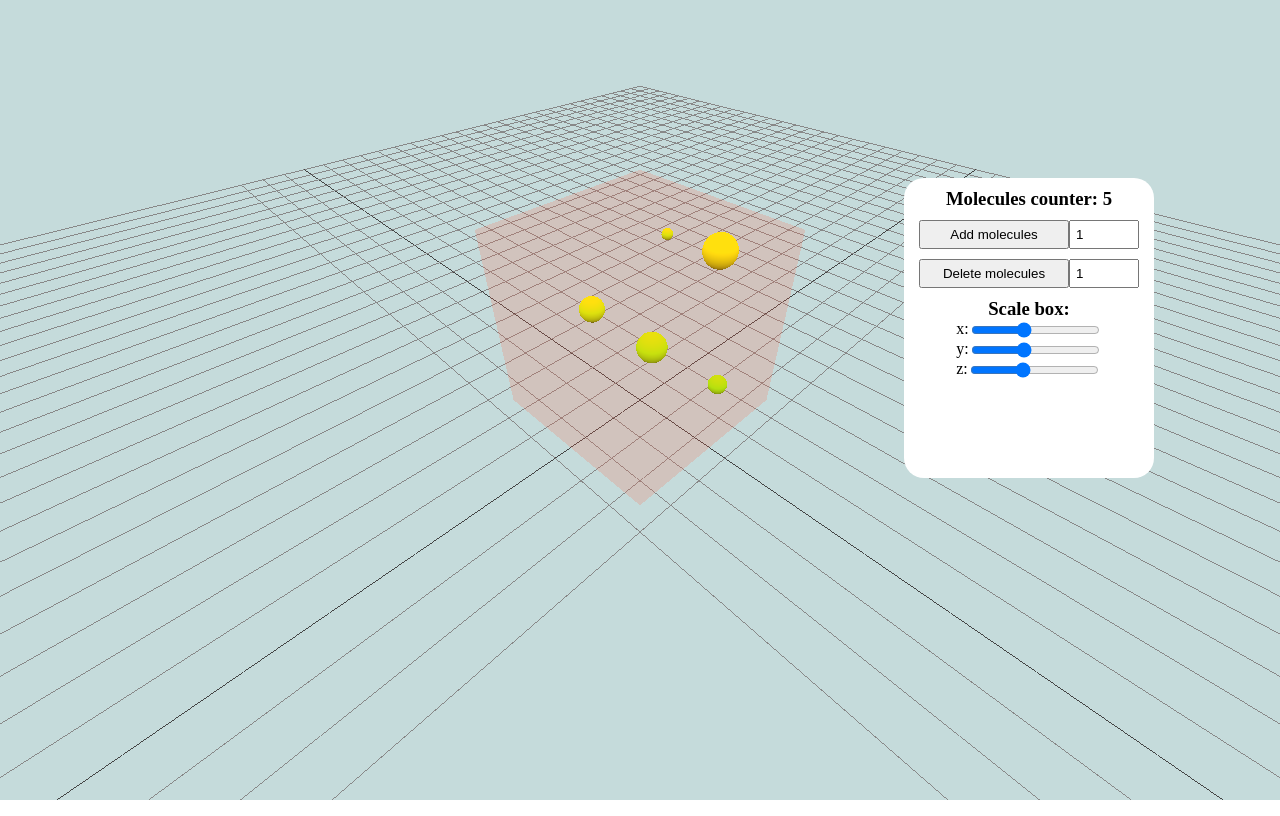
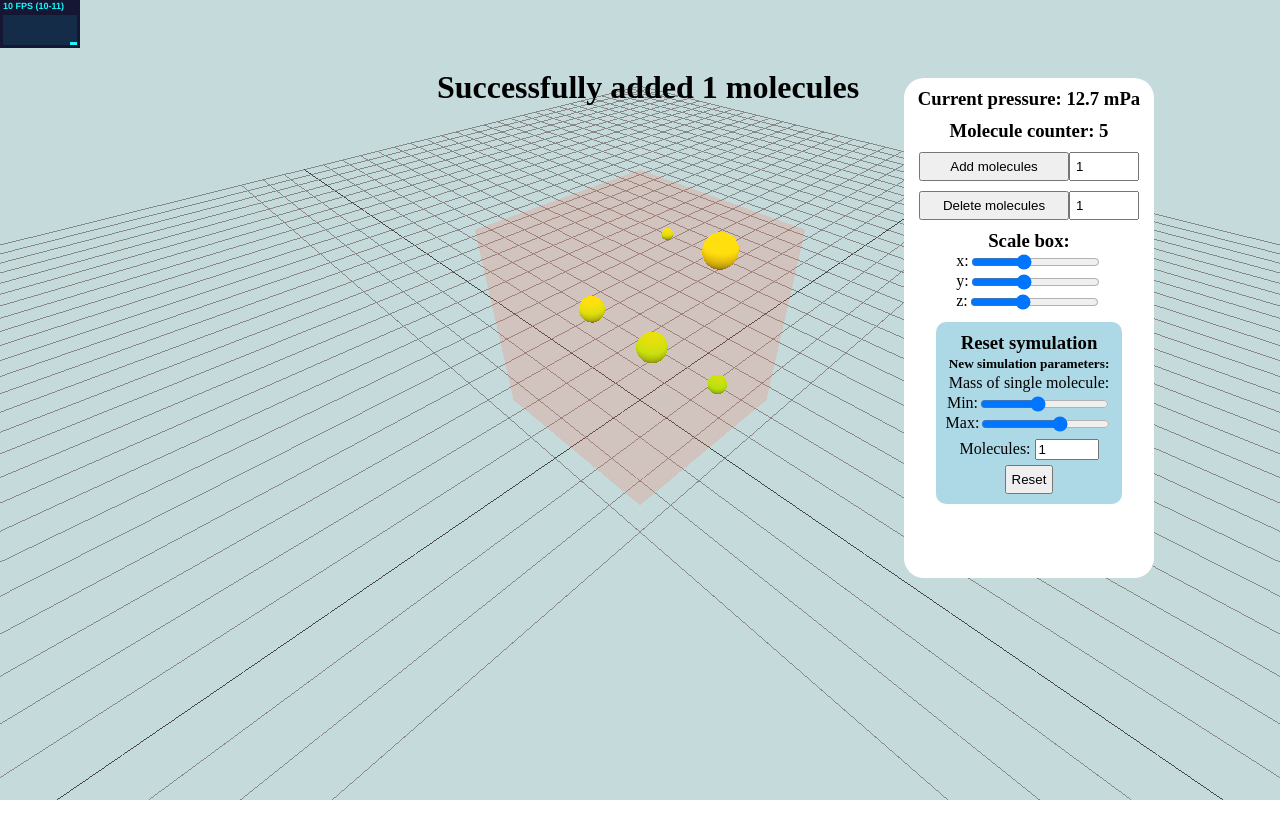
Before and after one commit to SirStefano/Perfect_Gas_Symulation, a website built with Vite: page index.html in a window 1280 px wide. Both pictures are taken after a click on the button "Add molecules". Built offline with nearby package versions, Linux system fonts and the light colour scheme; animation ran at ten frames a second.

Commit message:
Version with reset

```diff
--- a/index.html
+++ b/index.html
@@ -9,7 +9,9 @@
   <body>
     <div id="canvas-wrap">
       <canvas id="myCanvas"></canvas>
+      <h1 id="information"></h1>
       <div id="overlay">
+        <h3 id="pressure"></h3>
         <h3 id="mCounter"></h3>
         <div class="ButtonsWithNumberField">
           <button id="addButton">Add molecules</button>
@@ -21,18 +23,36 @@
         </div>
         <h3>Scale box:</h3>
         <div id="resizeBoxes">
-          <div class="resizeBox">
+          <div class="rangeComp">
             <label for="xSize">x:</label>
             <input type="range" id="xSize" name="Box" min="-5" max="10" value="1" step="1"/>
           </div>
-          <div class="resizeBox">
+          <div class="rangeComp">
             <label for="ySize">y:</label>
             <input type="range" id="ySize" name="Box" min="-5" max="10" value="1" step="1"/>
           </div>
-          <div class="resizeBox">
+          <div class="rangeComp">
             <label for="zSize">z:</label>
             <input type="range" id="zSize" name="Box" min="-5" max="10" value="1" step="1"/>
           </div>
+        </div>
+        <div id="newSymulation">
+          <h3>Reset symulation</h3>
+          <h5>New simulation parameters:</h5>
+          <p>Mass of single molecule:</p>
+          <div class="rangeComp">
+            <label for="minimumMass">Min:</label>
+            <input type="range" id="minimumMass" name="Box" min="-8" max="8" value="-1" step="1"/>
+          </div>
+          <div class="rangeComp">
+            <label for="maximumMass">Max:</label>
+            <input type="range" id="maximumMass" name="Box" min="-8" max="8" value="2" step="1"/>
+          </div>
+          <div class="parameter">
+            <label for="moleculesStartingNumber">Molecules:</label>
+            <input type="number" id="moleculesStartingNumber" min="1" max="100" value="1">
+          </div>
+          <button id="reset">Reset</button>
         </div>
       </div>
     </div>
--- a/src/main.js
+++ b/src/main.js
@@ -2,60 +2,92 @@ import './style.css'
 
 import * as THREE from 'three';
 import {OrbitControls}  from 'three/examples/jsm/controls/OrbitControls.js';
+import Stats from 'three/examples/jsm/libs/stats.module.js';
 
 import {readyCube ,scaleCube} from "./modules/cube.js";
-import {generateMolecules, updateMolecules, resetToExport, countMolecules, removeMolecule, verifyMolecules} from "./modules/molecules.js";
+import {generateMolecules, updateMolecules, resetToExport, countMolecules,
+  removeMolecule, verifyMolecules, calculatePressure, changeRadiusRange} from "./modules/molecules.js";
 
 const addMolecule = document.getElementById("addButton");
 const addNumber = document.getElementById("numberToAdd");
 const remMolecule = document.getElementById("removeButton");
 const remNumber = document.getElementById("numberToRemove");
 const counter = document.getElementById("mCounter");
+const pressure = document.getElementById("pressure");
+const minMass = document.getElementById("minimumMass");
+const maxMass = document.getElementById("maximumMass");
+const resetButton = document.getElementById("reset");
+const moleculesNum = document.getElementById("moleculesStartingNumber");
+const infoText = document.getElementById("information");
 const [boxX, boxY, boxZ] = [document.getElementById("xSize"),
   document.getElementById("ySize"),document.getElementById("zSize")];
-
-addMolecule.onclick = function(){
-  generateMolecules(addNumber.value, scene);
-  udpateCounter();
-}
+const statsInfo = new Stats();
 
 boxX.onchange = handleResizeChange;
 boxY.onchange = handleResizeChange;
 boxZ.onchange = handleResizeChange;
 
+addMolecule.onclick = function(){
+  const oldNumber = countMolecules();
+  generateMolecules(addNumber.value, scene);
+  const newNumber = countMolecules();
+  displayInfo(oldNumber, newNumber)
+  updateCounter();
+}
+
+function displayInfo(oldNumber, newNumber){
+  const diffrance = newNumber - oldNumber;
+  if(diffrance == 0){
+    infoText.textContent = "Can't add any new molecules, please try resize box for more space";
+  }else{
+    infoText.textContent = "Successfully added "+diffrance+" molecules";
+  }
+  setTimeout(function(){infoText.textContent=""},3000);
+}
+
 function handleResizeChange(){
-  let x = parseInt(boxX.value);
-  let y = parseInt(boxY.value);
-  let z = parseInt(boxZ.value);
-  if(x<=0){
-    x = 9 + x;
-    x /= 10;
-  }if(y<=0){
-    y = 9 + y;
-    y /= 10;
-  }if(z<=0){
-    z = 9 + z;
-    z /= 10;
-  }
+  let x = negativeToRoot(parseInt(boxX.value));
+  let y = negativeToRoot(parseInt(boxY.value));
+  let z = negativeToRoot(parseInt(boxZ.value));
   scaleCube(x, y, z);
   verifyMolecules(scene);
-  udpateCounter();
+  updateCounter();
+}
+
+function negativeToRoot(number){
+  if(number<=0){
+    number = 9 + number;
+    number /= 10;
+  }
+  return number;
 }
 
 remMolecule.onclick = function(){
   for(let i = 0; i<remNumber.value; ++i){
     removeMolecule(scene);
-    udpateCounter();
+    updateCounter();
   }
 }
 
-function udpateCounter(){
-  counter.textContent = "Molecules counter: " + countMolecules();
+resetButton.onclick = resetAnimation;
+
+function updateCounter(){
+  counter.textContent = "Molecule counter: " + countMolecules();
 }
+
+function updatePressure(){
+  let pressureNumber = calculatePressure();
+  if(pressureNumber>=0.1){
+    pressure.textContent = "Current pressure: " + pressureNumber.toFixed(3) + " Pa";
+  }else{
+    pressure.textContent = "Current pressure: " + (pressureNumber * 1000).toFixed(1) + " mPa";
+  }
+}
+
+setInterval(updatePressure, 1000);
 
 const scene = new THREE.Scene();
 scene.background = new THREE.Color(0xc5dbdb);
-
 const camera = new THREE.PerspectiveCamera(75, window.innerWidth/window.innerHeight, 0.1, 1000);
 
 const renderer = new THREE.WebGLRenderer({
@@ -75,17 +107,33 @@ const controls = new OrbitControls(camera, renderer.domElement);
 scene.add(readyCube, gridHelper);
 
 generateMolecules(4, scene);
-udpateCounter();
+updateCounter();
+updatePressure();
 
 const light = new THREE.HemisphereLight( 0xffffbb, 0x080820, 5);
 scene.add( light );
 
 
 function animate(){
-  requestAnimationFrame(animate);
-  updateMolecules();
+  updateMolecules(scene);
   controls.update();
   renderer.render(scene, camera);
+  statsInfo.update();
+  requestAnimationFrame(animate);
+}
+
+function resetAnimation(){
+  let numberOfM = countMolecules();
+  for(let i = 0; i<numberOfM; ++i){
+    removeMolecule(scene);
+  }
+  scaleCube(1, 1, 1);
+  changeRadiusRange(negativeToRoot(parseInt(minMass.value)),negativeToRoot(parseInt(maxMass.value)));
+  generateMolecules(parseInt(moleculesNum.value), scene);
+  updateCounter();
+  boxX.value = 1;
+  boxY.value = 1;
+  boxZ.value = 1;
 }
 
 document.addEventListener("visibilitychange", function() {
@@ -97,4 +145,8 @@ document.addEventListener("visibilitychange", function() {
   }
 });
 
-animate();
+window.onload = function(){
+  statsInfo.begin();
+  document.body.appendChild(statsInfo.dom);
+  animate();
+}
--- a/src/modules/molecules.js
+++ b/src/modules/molecules.js
@@ -1,12 +1,12 @@
 import * as THREE from 'three';
 
 import {getDimensions} from "./cube.js";
-import { mx_bilerp_1 } from 'three/src/nodes/materialx/lib/mx_noise.js';
 
 let moleculesArray = [];
+let totalForce = 0;
 
-const minRadius = 0.2;
-const maxRadius = 2;
+let minRadius = 0.2;
+let maxRadius = 2;
 
 class moleculeClass{
     static maxSpeed = 10;
@@ -118,51 +118,37 @@ function removeMolecule(scene){
     }
 }
 
-function moleculeWithWallColision(element){
+function moleculeWithWallColision(element, margin = 0){
     let cubeDimensions = getDimensions();
-    if(element.futurePosition.x - element.radius <= cubeDimensions.x1
-            || element.futurePosition.x + element.radius >= cubeDimensions.x2){
+    if(element.futurePosition.x - element.radius + margin <= cubeDimensions.x1
+            || element.futurePosition.x + element.radius - margin >= cubeDimensions.x2){
+        if(margin == 0){
+            let force = 2 * element.radius * Math.abs(element.speed.x);
+            totalForce += force;
+        }
         element.speed.x *= (-1);
         return true;
     }
-    if(element.futurePosition.y - element.radius <= cubeDimensions.y1
-            || element.futurePosition.y + element.radius >= cubeDimensions.y2){
+    if(element.futurePosition.y - element.radius + margin <= cubeDimensions.y1
+            || element.futurePosition.y + element.radius - margin >= cubeDimensions.y2){
+        if(margin == 0){
+            let force = 2 * element.radius * Math.abs(element.speed.y);
+            totalForce += force;
+        }
         element.speed.y *= (-1);
         return true;
     }
-    if(element.futurePosition.z - element.radius <= cubeDimensions.z1
-            || element.futurePosition.z + element.radius >= cubeDimensions.z2){
+    if(element.futurePosition.z - element.radius + margin <= cubeDimensions.z1
+            || element.futurePosition.z + element.radius - margin >= cubeDimensions.z2){
+        if(margin == 0){
+            let force = 2 * element.radius * Math.abs(element.speed.z);
+            totalForce += force;
+        }
         element.speed.z *= (-1);
         return true;
     }
 }
 
-// function postColisionSpeed(m1, m2, v1, v2){
-//     return ((m1 - m2) * v1 + 2 * m2 * v2) / (m1 + m2);
-// }
-
-// function moleculeWithMoleculeColision(element, superiorIterator){
-//     for(let i = (superiorIterator + 1); i < moleculesArray.length; i++){
-//         if(element.distanceFromAnotherMolecule(moleculesArray[i]) <= 0){
-//             let speed1 = new THREE.Vector3(
-//                 postColisionSpeed(element.radius, moleculesArray[i].radius, element.speed.x, moleculesArray[i].speed.x),
-//                 postColisionSpeed(element.radius, moleculesArray[i].radius, element.speed.y, moleculesArray[i].speed.y),
-//                 postColisionSpeed(element.radius, moleculesArray[i].radius, element.speed.z, moleculesArray[i].speed.z));
-//             let speed2 = new THREE.Vector3(
-//                 postColisionSpeed(moleculesArray[i].radius, element.radius, moleculesArray[i].speed.x, element.speed.x),
-//                 postColisionSpeed(moleculesArray[i].radius, element.radius, moleculesArray[i].speed.y, element.speed.y),
-//                 postColisionSpeed(moleculesArray[i].radius, element.radius, moleculesArray[i].speed.z, element.speed.z));
-//             element.speed = speed1;
-//             moleculesArray[i].speed = speed2;
-//             element.colorBasicOnSpeed();
-//             moleculesArray[i].colorBasicOnSpeed();
-//             while(element.futureDistanceFromAnotherMolecule(moleculesArray[i]) <= 0){
-//                 moleculeWithWallColision(element);
-//                 element.move();
-//             }
-//         }
-//     }
-// }
 
 function postCollisionVelocity(m1, m2, v1, v2, normal) {
     let v1n = v1.dot(normal);
@@ -213,12 +199,16 @@ function colisionCheck(){
     });
 }
 
-function updateMolecules(){
+function updateMolecules(scene){
     moleculeClass.updateDT();
     colisionCheck();
     moleculesArray.forEach(element => {
         element.move();
     });
+    let countBefore = moleculesArray.length;
+    verifyMolecules(scene, maxRadius);
+    let countAfter = moleculesArray.length;
+    generateMolecules(countBefore-countAfter, scene);
 }
 
 function getRandom(min, max) {
@@ -233,9 +223,9 @@ function countMolecules(){
     return moleculesArray.length;
 }
 
-function verifyMolecules(scene){
+function verifyMolecules(scene, margin = 0){
     for(let i = moleculesArray.length - 1; i>=0; i--){
-        if(moleculeWithWallColision(moleculesArray[i])){
+        if(moleculeWithWallColision(moleculesArray[i], margin)){
             scene.remove(moleculesArray[i].molecule);
             moleculesArray[i] = moleculesArray[moleculesArray.length - 1];
             moleculesArray.pop();
@@ -256,4 +246,23 @@ function filledToMax(radiusToCalculate){
     return false;
 }
 
-export {generateMolecules, updateMolecules, resetToExport, countMolecules, removeMolecule, verifyMolecules};
+function calculatePressure(){
+    let cubeDimensions = getDimensions();
+    let width = cubeDimensions.x2 * 2;
+    let height = cubeDimensions.y2;
+    let depth = cubeDimensions.z2 * 2;
+    let cubeArea = width * height * 2 + width * depth * 2 + height * depth *2;
+    let pressure = totalForce/cubeArea;
+    totalForce = 0;
+    return pressure;
+}
+
+function changeRadiusRange(min, max){
+    if(moleculesArray.length==0){
+        minRadius = min;
+        maxRadius = max;
+    }
+}
+
+export {generateMolecules, updateMolecules, resetToExport, countMolecules,
+    removeMolecule, verifyMolecules, calculatePressure, changeRadiusRange};
--- a/src/style.css
+++ b/src/style.css
@@ -14,7 +14,7 @@ canvas{
   align-items: center;
   flex-direction: column;
   width: 250px;
-  height: 300px;
+  height: 500px;
   background: white;
   position:absolute;
   left: 70%;
@@ -22,7 +22,15 @@ canvas{
   transform: translateY(-50%);
   border-radius: 20px;
 }
-.resizeBox{
+#information{
+  position:absolute;
+  left: 50%;
+  top: 5%;
+  text-align: center;
+  transform: translateX(-50%);
+  width: 100%;
+}
+.rangeComp{
   display: flex;
   flex-direction: row;
 }
@@ -43,3 +51,36 @@ h3{
   margin: 0px;
   margin-top: 10px;
 }
+
+#newSymulation{
+  border-radius: 10px;
+  margin: 10px;
+  padding: 10px;
+  display: flex;
+  flex-direction: column;
+  align-items: center;
+  background-color: lightblue;
+}
+
+#newSymulation h3{
+  margin: 0px;
+  margin-bottom: 2px;
+}
+
+#newSymulation h5{
+  margin: 0px;
+  margin-bottom: 2px;
+}
+
+#newSymulation p{
+  margin: 0px;
+  margin-bottom: 2px;
+}
+
+#newSymulation button{
+  padding: 5px;
+}
+
+.parameter{
+  margin: 5px;
+}
```
